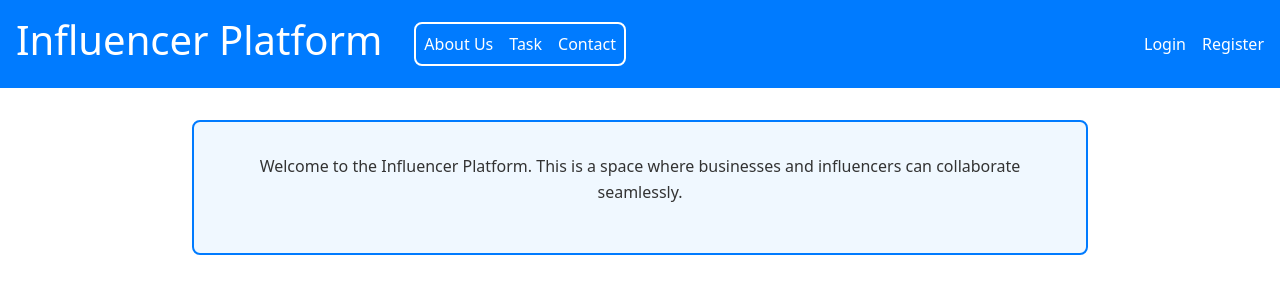
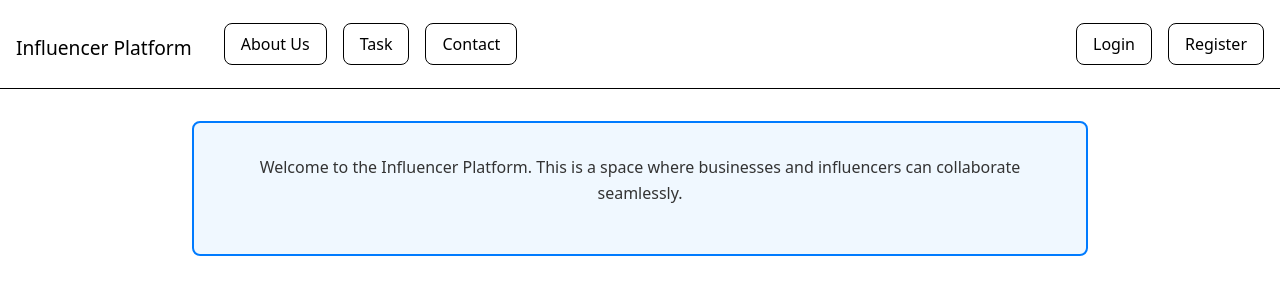
Before and after one commit to mengchenghui123/influencer-platform, a Vue app in the folder frontend/: page / in a window 1280 px wide. Shown: the top 300 px of the page. Built offline with nearby package versions, Linux system fonts and the light colour scheme.

Commit message:
navigate bar update

```diff
--- a/frontend/src/App.vue
+++ b/frontend/src/App.vue
@@ -5,29 +5,23 @@
         <h1>
           <router-link to="/" class="app-title">Influencer Platform</router-link>
         </h1>
-        <div class="nav-main-links-container">
-          <div class="nav-main-links">
-            <router-link to="/about">About Us</router-link>
-            <router-link to="/tasks">Task</router-link>
-            <router-link to="/contact">Contact</router-link>
-          </div>
+        <div class="nav-main-links">
+          <router-link to="/about" class="nav-link">About Us</router-link>
+          <router-link to="/tasks" class="nav-link">Task</router-link>
+          <router-link to="/contact" class="nav-link">Contact</router-link>
         </div>
       </div>
       <nav>
         <div class="nav-user-links">
-          <!-- 动态显示“Welcome, 角色 + 用户名” -->
           <span v-if="isLoggedIn">Welcome, {{ role }} {{ username }}</span>
-          <!-- 用户未登录时显示 Login 和 Register -->
-          <router-link v-if="!isLoggedIn" to="/login">Login</router-link>
-          <router-link v-if="!isLoggedIn" to="/register">Register</router-link>
-          <!-- 用户登录后显示 Profile 和 Logout -->
-          <router-link v-if="isLoggedIn" to="/profile">Profile</router-link>
-          <button v-if="isLoggedIn" @click="logout">Logout</button>
+          <router-link v-if="!isLoggedIn" to="/login" class="nav-link">Login</router-link>
+          <router-link v-if="!isLoggedIn" to="/register" class="nav-link">Register</router-link>
+          <router-link v-if="isLoggedIn" to="/profile" class="nav-link">Profile</router-link>
+          <button v-if="isLoggedIn" @click="logout" class="nav-link">Logout</button>
         </div>
       </nav>
     </header>
 
-    <!-- 如果是主界面则显示默认内容 -->
     <div v-if="$route.path === '/'" class="about-content">
       <p>
         Welcome to the Influencer Platform. This is a space where businesses and
@@ -35,7 +29,6 @@
       </p>
     </div>
 
-    <!-- 如果不是主界面，则显示 Router 视图 -->
     <router-view v-else></router-view>
   </div>
 </template>
@@ -51,9 +44,9 @@ const API_BASE_URL =
 export default {
   data() {
     return {
-      isLoggedIn: !!localStorage.getItem("access_token"), // 检查登录状态
-      username: localStorage.getItem("username") || "", // 从存储中获取用户名
-      role: localStorage.getItem("role") || "", // 从存储中获取角色
+      isLoggedIn: !!localStorage.getItem("access_token"),
+      username: localStorage.getItem("username") || "",
+      role: localStorage.getItem("role") || "",
       errorMessage: "",
     };
   },
@@ -61,22 +54,18 @@ export default {
     async login(username, password) {
       try {
         const response = await axios.post(`${API_BASE_URL}/api/login/`, {
-          username: username,
-          password: password,
+          username,
+          password,
         });
         const token = response.data.access;
-        localStorage.setItem("access_token", token); // 保存令牌
-        localStorage.setItem("username", username); // 保存用户名
-        this.isLoggedIn = true; // 更新登录状态
+        localStorage.setItem("access_token", token);
+        localStorage.setItem("username", username);
+        this.isLoggedIn = true;
         this.username = username;
-
-        // 获取用户的角色信息
         await this.fetchUserRole();
-
-        // 登录后重定向到任务页面
         this.$router.push("/tasks");
       } catch (error) {
-        this.errorMessage = "登录失败，请检查您的凭据。";
+        this.errorMessage = "Login failed. Please check your credentials.";
       }
     },
     async fetchUserRole() {
@@ -85,28 +74,26 @@ export default {
         const response = await axios.get(`${API_BASE_URL}/api/me/`, {
           headers: { Authorization: `Bearer ${token}` },
         });
-        this.role = response.data.role; // 设置角色
-        localStorage.setItem("role", this.role); // 保存角色到 localStorage
+        this.role = response.data.role;
+        localStorage.setItem("role", this.role);
       } catch (error) {
         console.error("Error fetching user role:", error);
       }
     },
     logout() {
-      localStorage.removeItem("access_token"); // 删除令牌
-      localStorage.removeItem("username"); // 删除用户名
-      localStorage.removeItem("role"); // 删除角色
-      this.isLoggedIn = false; // 更新登录状态
+      localStorage.removeItem("access_token");
+      localStorage.removeItem("username");
+      localStorage.removeItem("role");
+      this.isLoggedIn = false;
       this.username = "";
       this.role = "";
-      this.$router.push("/"); // 登出后返回主页面
+      this.$router.push("/");
     },
   },
   created() {
-    // 在组件创建时验证登录状态，防止刷新后状态丢失
     this.isLoggedIn = !!localStorage.getItem("access_token");
     this.username = localStorage.getItem("username") || "";
     this.role = localStorage.getItem("role") || "";
-    // 如果已登录但没有角色信息，尝试获取
     if (this.isLoggedIn && !this.role) {
       this.fetchUserRole();
     }
@@ -121,8 +108,8 @@ export default {
   justify-content: space-between;
   align-items: center;
   padding: 1rem;
-  background-color: #007bff;
-  color: white;
+  background-color: white;
+  border-bottom: 1px solid black;
 }
 
 .title-container {
@@ -132,15 +119,10 @@ export default {
 
 .app-title {
   text-decoration: none;
-  color: white;
+  color: black;
   cursor: pointer;
   margin-right: 2rem;
-}
-
-.nav-main-links-container {
-  border: 2px solid white;
-  padding: 0.5rem;
-  border-radius: 8px;
+  font-size: 1.2rem;
 }
 
 .nav-main-links {
@@ -148,24 +130,27 @@ export default {
   gap: 1rem;
 }
 
+.nav-main-links .nav-link,
+.nav-user-links .nav-link {
+  text-decoration: none;
+  cursor: pointer;
+  color: black;
+  padding: 0.5rem 1rem;
+  border: 1px solid black;
+  border-radius: 8px;
+  background-color: white;
+  transition: box-shadow 0.3s ease, background-color 0.3s ease;
+}
+
+.nav-main-links .nav-link:hover,
+.nav-user-links .nav-link:hover {
+  box-shadow: 0 4px 8px rgba(0, 0, 0, 0.2);
+  background-color: #f8f8f8;
+}
+
 .nav-user-links {
   display: flex;
   gap: 1rem;
-}
-
-.nav-main-links a,
-.nav-user-links a,
-.nav-user-links button {
-  text-decoration: none;
-  cursor: pointer;
-  border: none;
-  background: none;
-  font: inherit;
-  color: white;
-}
-
-button {
-  cursor: pointer;
 }
 
 /* About Content 样式 */
```
